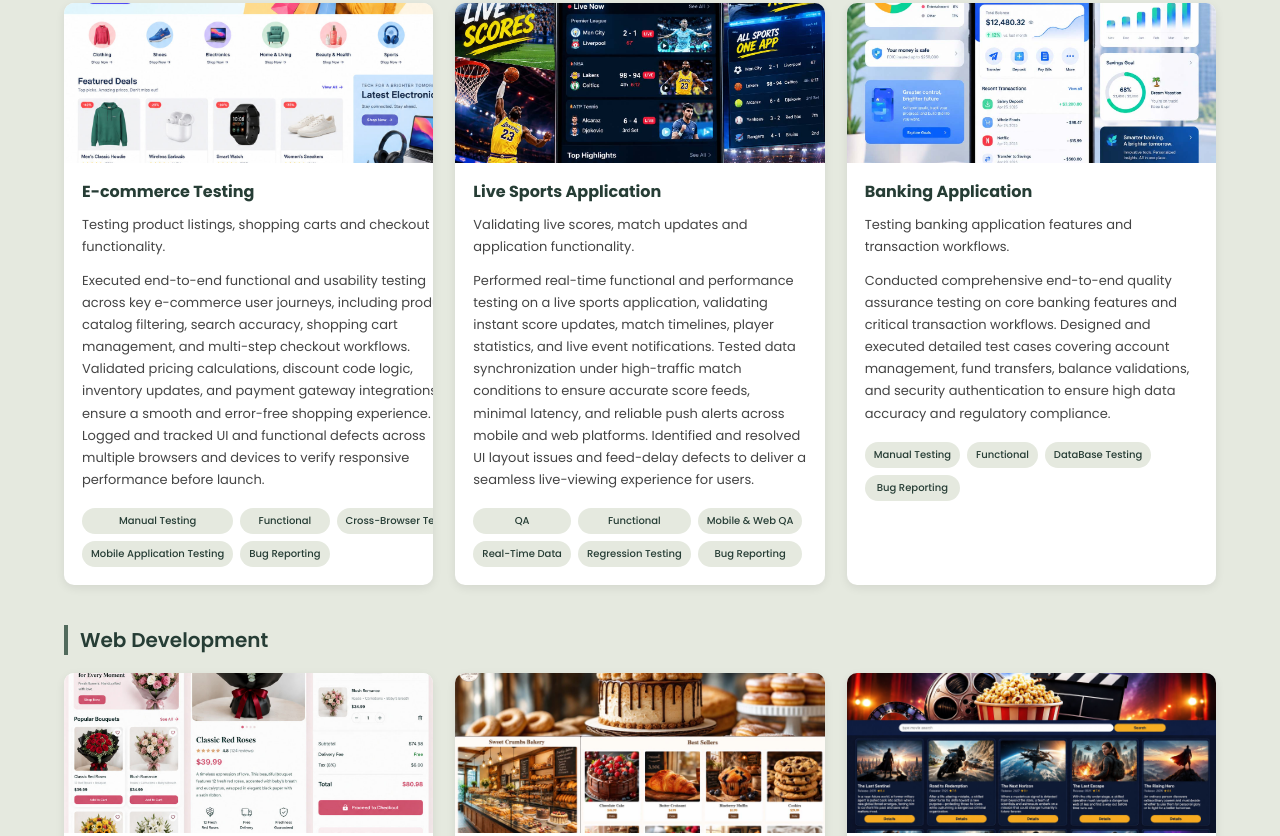
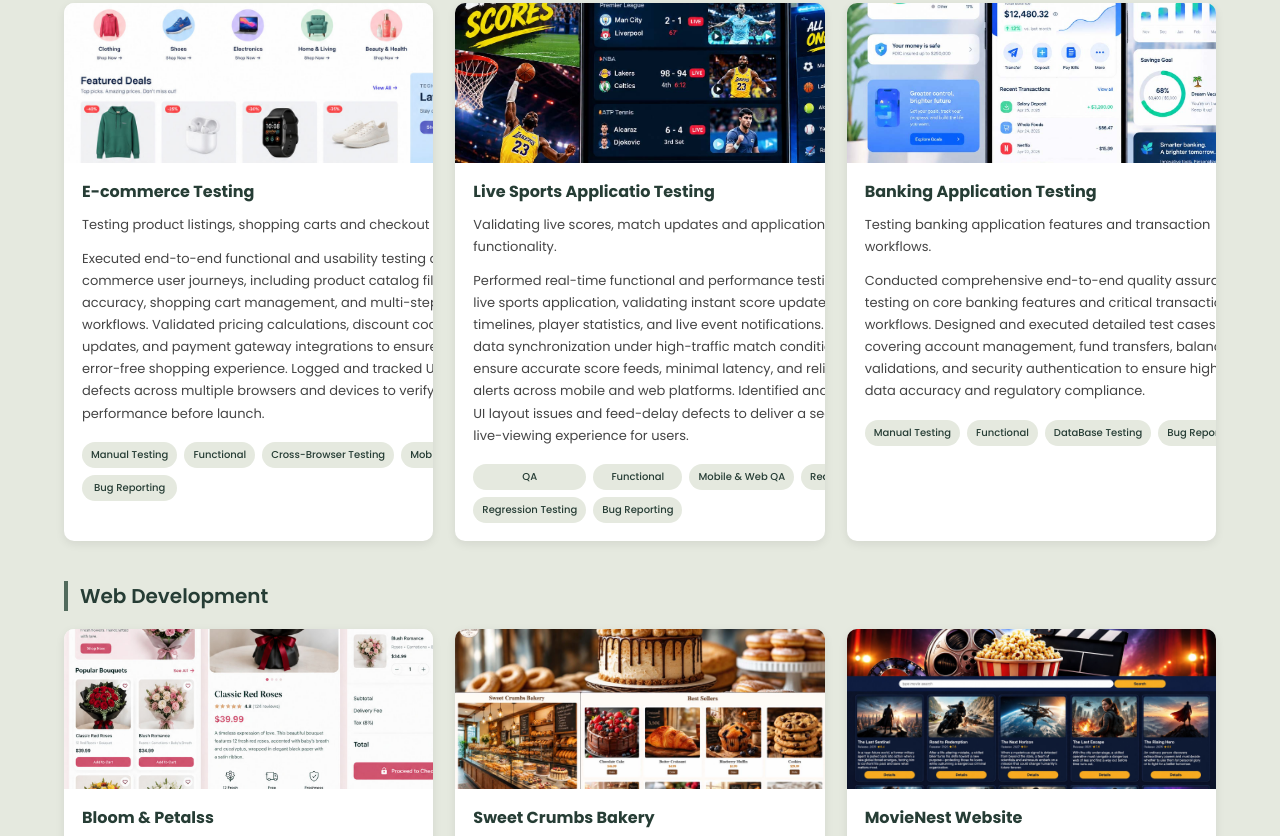
Before and after one commit to deepikaagileqa/deepikaagileqa.github.io, a plain HTML site: page index.html in a window 1280 px wide. Shown: the part 1850-2686 px from the top of the page. Drawn offline with nearby package versions, Linux system fonts and the light colour scheme.

Commit message:
Fixed the Alognment .tags issue in index.html

```diff
--- a/css/app.css
+++ b/css/app.css
@@ -423,7 +423,7 @@ h1, h2, h3 {
 }
 .tags {
     display: grid;
-    grid-template-columns: repeat(3, max-content);
+    grid-template-columns: repeat(4, max-content);
     gap: 7px;
     align-content: start;
     margin-top: 5px;
--- a/index.html
+++ b/index.html
@@ -181,7 +181,7 @@
     <div class="project-card">
           <img src="assets/images/Sports Application.jpg"alt="Sports application testing">
           <div class="project-content">
-              <h3>Live Sports Application</h3>
+              <h3>Live Sports Applicatio Testing</h3>
                 <p>Validating live scores, match updates and application functionality.</p>
                 <p>Performed real-time functional and performance testing on a live sports application, validating instant score updates, match timelines, player statistics, and live event notifications. Tested data synchronization under high-traffic match conditions to ensure accurate score feeds, minimal latency, and reliable push alerts across mobile and web platforms. Identified and resolved UI layout issues and feed-delay defects to deliver a seamless live-viewing experience for users.</p>
                 <div class="tags">
@@ -197,7 +197,7 @@
       <div class="project-card">
       <img src="assets/images/Banking.jpg"alt="Banking testing">
         <div class="project-content">
-        <h3>Banking Application</h3>
+        <h3>Banking Application Testing</h3>
           <p>Testing banking application features and transaction workflows.</p>
           <p>Conducted comprehensive end-to-end quality assurance testing on core banking features and critical transaction workflows. Designed and executed detailed test cases covering account management, fund transfers, balance validations, and security authentication to ensure high data accuracy and regulatory compliance.</p>
            <div class="tags">
```
